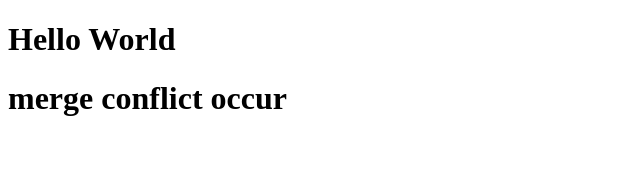
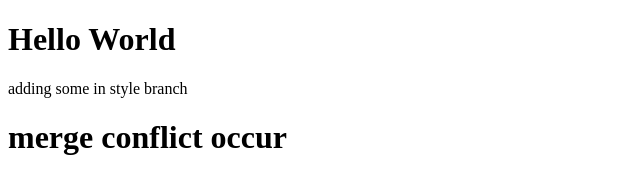
Before and after one commit to mohithpranav/git-cmds, a plain HTML site: page features/index.html in a window 1280 px wide. Shown: the whole page, without its empty margins (0-640 px from the left). Drawn offline with Linux system fonts and the light colour scheme; files whose address does not match are found by name.

Commit message:
added_style

```diff
--- a/features/index.html
+++ b/features/index.html
@@ -8,6 +8,7 @@
   </head>
   <body>
     <h1>Hello World</h1>
+    <p>adding some in style branch</p>
     <h1>merge conflict occur</h1>
     <script src="index.js"></script>
   </body>
```
